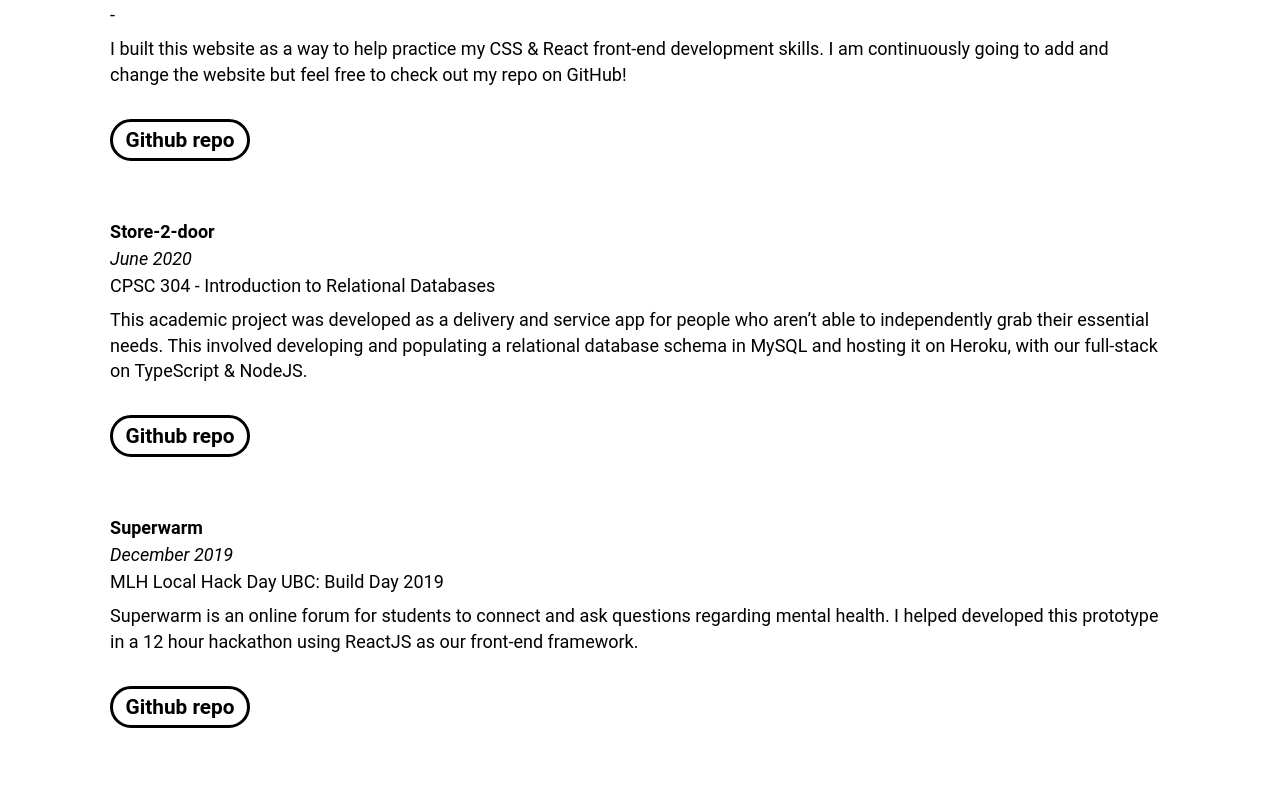
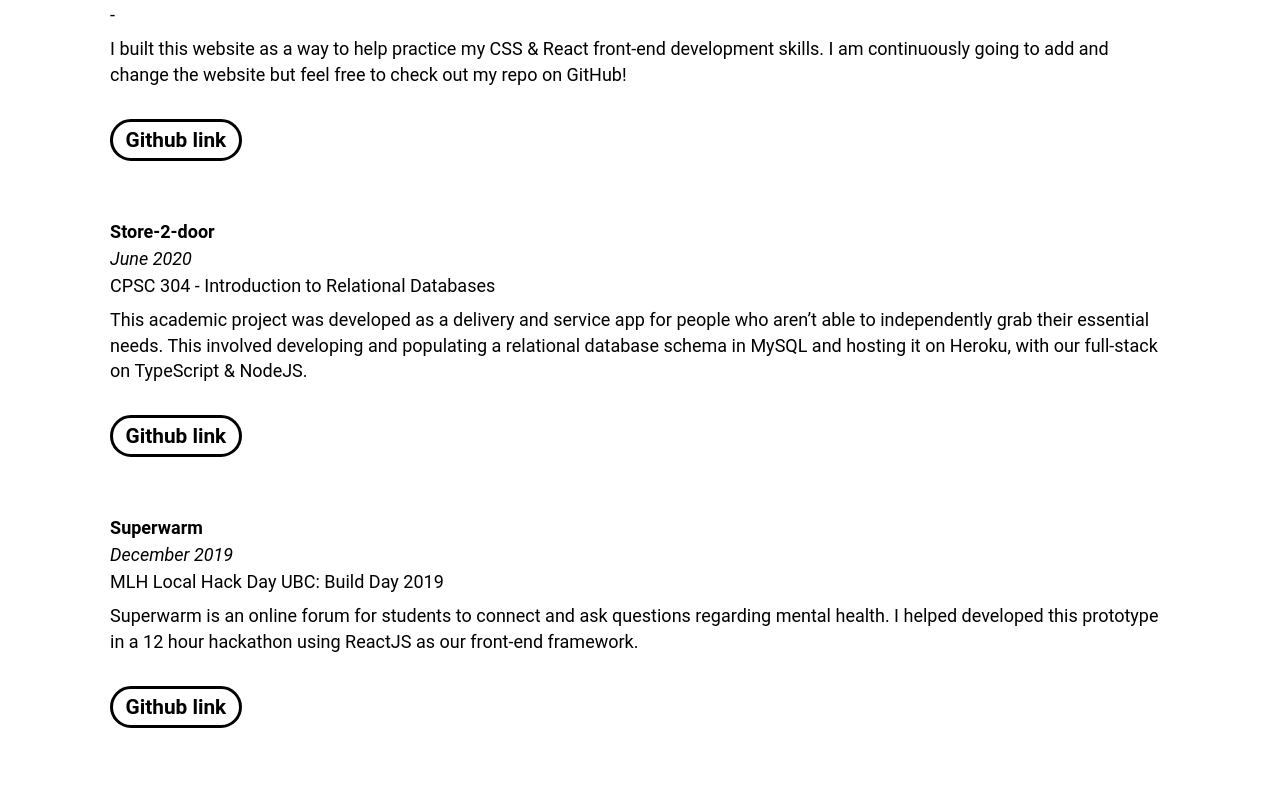
Before and after one commit to tommytwm/tommytwm.github.io, a React (Create React App) app: page / in a window 1280 px wide. Shown: the part 3668-4457 px from the top of the page. Built offline with nearby package versions, Linux system fonts and the light colour scheme.

Commit message:
fixed missing github link for a project

```diff
--- a/src/components/projects/Projects.js
+++ b/src/components/projects/Projects.js
@@ -34,7 +34,7 @@ project[3] = {
     date: "February 2019",
     event: "Bizhacks UBC",
     description: "Jessica is an AI Chatbot I helped developed using Google Dialogflow API, and Java, Android Studio to demo. The app was inspired to help improve the retail experience for customers navigating Best Buy’s inventory.",
-    link: ""
+    link: null
 };
 
 function Projects() {
--- a/src/components/projects/card/Card.js
+++ b/src/components/projects/card/Card.js
@@ -18,13 +18,13 @@ function Card(props) {
             </ol>
             <div
                 className={
-                    isHover ? "Card-btn-hover" : "Card-btn"
+                    props.link ? isHover ? "Card-btn-hover" : "Card-btn" : "no-card"
                 }
                 onMouseEnter={() => setHover(true)}
                 onMouseLeave={() => setHover(false)}
                 onClick={() => handleClick(props.link)}
             >
-                Github repo
+                { props.link && <>Github link</> }
             </div>
         </div>
     );
```
